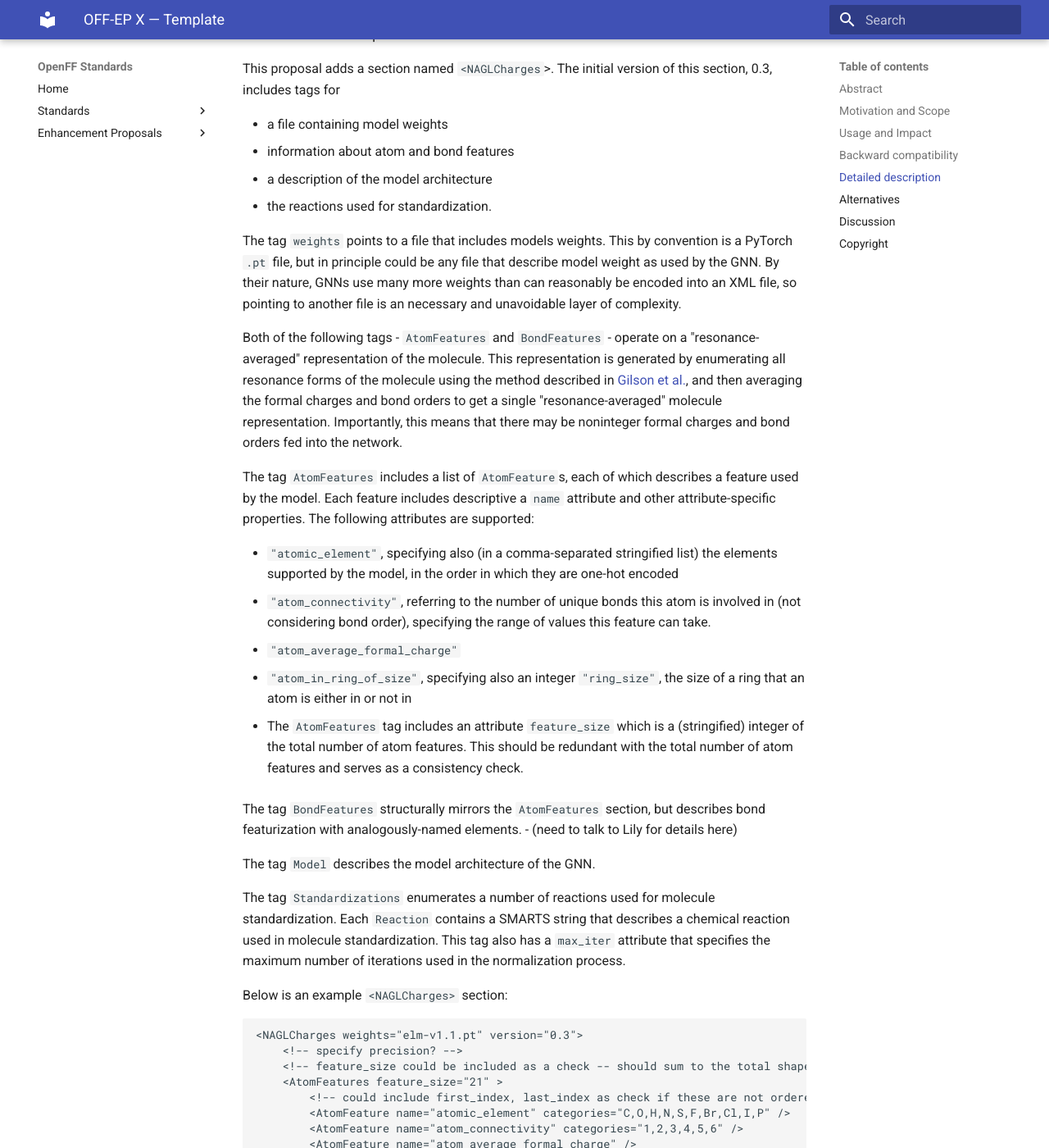
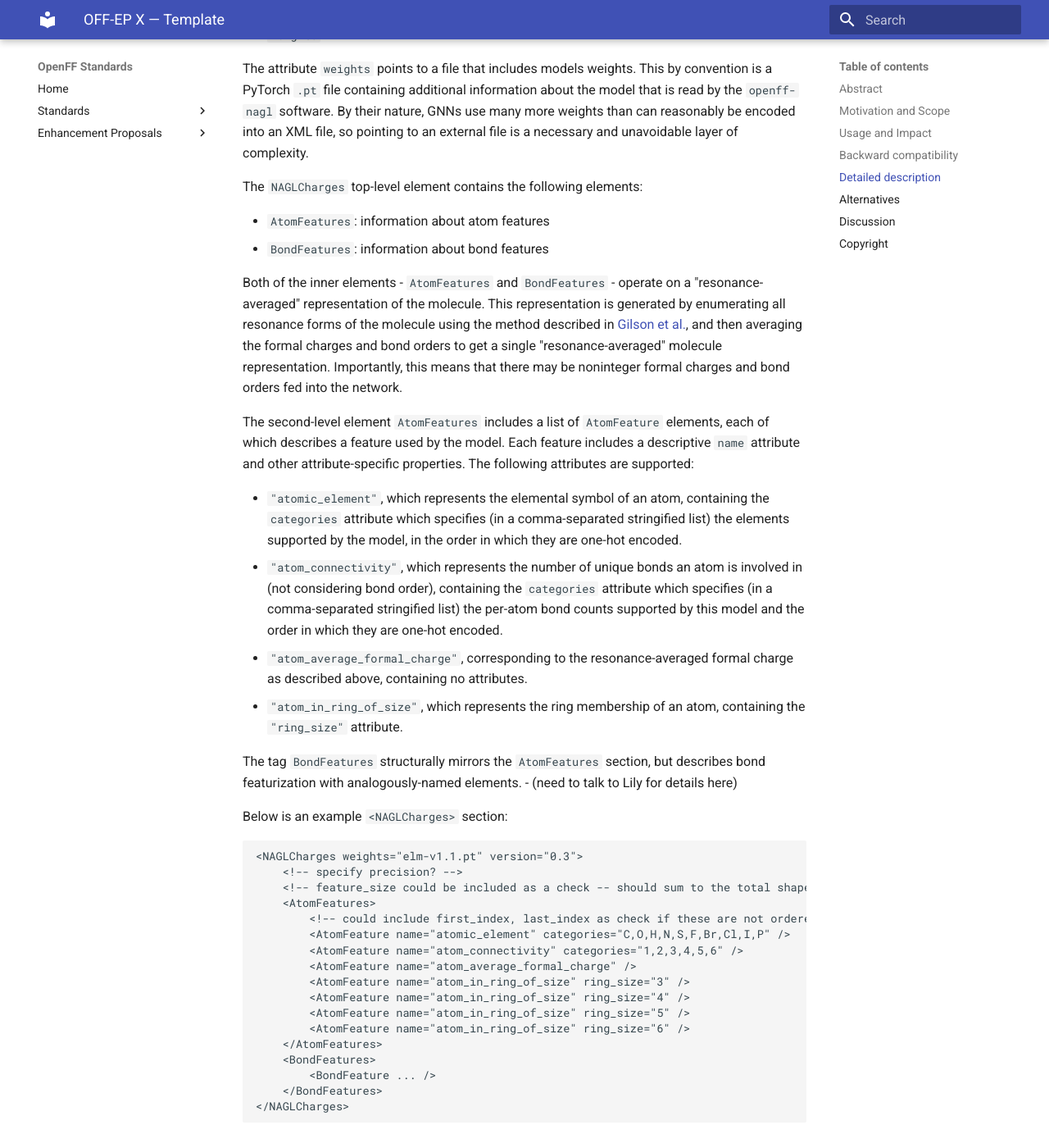
Before and after one commit to openforcefield/standards, an MkDocs documentation site: the page built from docs/enhancement-proposals/off-ep-00XX.md, in a window 1280 px wide and 1400 px high, scrolled down 2430 px. Shown: the whole window at 82% size. Built offline with MkDocs 1.6.1 and Material for MkDocs 9.7.7, drawn with Linux system fonts in a browser that asks for light colours; some of the changed text lies outside the part shown.

Commit message:
more details and clarification

````diff
--- a/docs/enhancement-proposals/off-ep-00XX.md
+++ b/docs/enhancement-proposals/off-ep-00XX.md
@@ -20,20 +20,13 @@ This change adds a `<NAGLCharges>` tag which describes a graph-convolutional neu
 
 ## Motivation and Scope
 
-OpenFF NAGL has built on existing work and trained a GNN that reproduced AM1-BCC partial charges for a substantial set of chemistries. Currently, there is not a canonical method by which these charges can be used in a SMIRNOFF force field. Generating partial charges from a GNN and passing them alongside a SMIRNOFF force field as prespecified charges works but is discouraged as this pathway exists only as a convenience to a user. Using an external tool to assign charges also bypasses the need to specify the contents of the GNN sufficient for somebody else to reimplement them. Developers and users for SMIRNOFF force fields would benefit from information about these GNNs being encoded directly into the force field itself.
+**Motivation:** OpenFF NAGL has built on existing work and trained a GNN that reproduced AM1-BCC ELF10 partial charges for a substantial set of chemistries. Currently, there is not a canonical method by which these GNN-provided charges can be requested in a SMIRNOFF force field. At the moment, a user can generate partial charges from a GNN and pass them to `create_interchange` or `create_openmm_system` alongside a SMIRNOFF force field as prespecified charges. To use GNNs in a flagship force field, this approach is not sufficient, and the SMIRNOFF specification must be updated to include enough information that an external developer have sufficient guidance to implement the charge method themselves.
 
-The changes outlined in this proposal affect any consumer of SMIRNOFF force fields which include `<NAGLCharges>`, which is likely to be the case for `openff-2.3.0` and beyond. Since it is not a required section, force field developers who choose to use other partial charge methods would not be affected. SMIRNOFF implementations must implement `<NAGLCharges>`, by definition, to use force fields that include this section. Existing force fields cannot use this section, so they are not affected.
+**Who this EP would affect:** The changes outlined in this proposal affect any consumer of SMIRNOFF force fields which include `<NAGLCharges>`, which is likely to be the case for `openff-2.3.0` and beyond. Since it is not a required section, force field developers who choose to use other partial charge methods would not be affected. SMIRNOFF implementations must implement `<NAGLCharges>`, by definition, to use force fields that include this section. Existing force fields cannot use this section, so they are not affected.
 
-The introduction of this section lays the groundwork for supporting future models with improved performance and scope. This may include, for example:
+**Changes needed:** The contents of this proposal derive from the current structure of OpenFF NAGL and the model(s) it implements. If this proposal is accepted, OpenFF NAGL will need minor updates to properly check its GNN implementation against the details encoded in a SMIRNOFF force field, but we expect these changes will be minor because the proposed changes derive directly from this software. The OpenFF Toolkit and Interchange will need minor updates to properly support this section and some edge cases that arise from using this section in combination with other section(s) and tools, such as prespecified charges and virtual site parameter which modify charges. Similar tools which also implement the encoded GNN and/or the SMIRNOFF specification more broadly will need similar updates.
 
-- support for more elements
-- improved runtime performance on large and/or complex molecule(s) such as biopolymers
-- modelling of charge methods other than AM1-BCC
-- models employing different architecture, featurization, and/or normalization techniques
-
-OpenFF has produced a reference implementation of this section in its package OpenFF NAGL. The contents of this proposal derive from the current structure of OpenFF NAGL and the model(s) it implements. If this proposal is accepted, OpenFF NAGL will need minor updates to properly check its GNN implementation against the details encoded in a SMIRNOFF force field, but we expect these changes will be minor because the proposed changes derive directly from this software. The OpenFF Toolkit and Interchange will need minor updates to properly support this section and some edge cases that arise from using this section in combination with other section(s) and tools, such as prespecified charges and virtual site parameter which modify charges. Similar tools which also implement the encoded GNN and/or the SMIRNOFF specification more broadly will need similar updates.
-
-This proposal does not include changes or interactions with sections that do not modify partial charges, such as `<vdW>`, `<Constraints>`, `<Bonds>`, `<Angles>`, etc.
+**Interaction with other sections:** This proposal does not include changes or interactions with sections that do not modify partial charges, such as `<vdW>`, `<Constraints>`, `<Bonds>`, `<Angles>`, etc.
 
 `NAGLCharges` fits into the current charge hierarchy as follows (with methods high in the list taking priority over those lower):
 
@@ -43,8 +36,7 @@ This proposal does not include changes or interactions with sections that do not
 - ToolkitAM1BCC charges
 - ChargeIncrementModel charges
 
-
-Future iterations of this section may include direct assignment of partial charges to virtual sites. However in this initial version, there is no special behavior around virtual sites. If the `NAGLCharges` section is present in a force field with virtual sites, NAGL is used to assign initial charges to the molecule, and then virtual sites apply their charge increments on top of those initial charges.
+The initial `0.3` version of the `NAGLCharges` section does have special interactions with virtual sites, though future versions of this section may include direct assignment of partial charges to virtual sites. If the `NAGLCharges` section is present in a force field with virtual sites, NAGL is used to assign initial charges to the molecule, and then virtual sites apply their charge increments on top of those initial charges.
 
 ## Usage and Impact
 
@@ -60,32 +52,32 @@ This proposal adds a new section which does not affect backwards compatibility.
 
 ## Detailed description
 
-This proposal adds a section named `<NAGLCharges`>. The initial version of this section, 0.3,  includes tags for
+This proposal adds a section named `<NAGLCharges`>. The initial version of this section, 0.3, is defined as follows:
 
-- a file containing model weights
-- information about atom and bond features
-- a description of the model architecture
-- the reactions used for standardization.
+The `NAGLCharges` top-level element defines that the force field should use the `openff-nagl` software to assign partial charges. It contains the following  attributes:
 
-The tag `weights` points to a file that includes models weights. This by convention is a PyTorch `.pt` file, but in principle could be any file that describe model weight as used by the GNN. By their nature, GNNs use many more weights than can reasonably be encoded into an XML file, so pointing to another file is an necessary and unavoidable layer of complexity.
+- `version`
+- `weights`
 
-Both of the following tags - `AtomFeatures` and `BondFeatures` - operate on a "resonance-averaged" representation of the molecule. This representation is generated by enumerating all resonance forms of the molecule using the method described in [Gilson et al.](https://pubs.acs.org/doi/10.1021/ci034148o), and then averaging the formal charges and bond orders to get a single "resonance-averaged" molecule representation. Importantly, this means that there may be noninteger formal charges and bond orders fed into the network.
+The attribute `weights` points to a file that includes models weights. This by convention is a PyTorch `.pt` file containing additional information about the model that is read by the `openff-nagl` software. By their nature, GNNs use many more weights than can reasonably be encoded into an XML file, so pointing to an external file is a necessary and unavoidable layer of complexity.
 
-The tag `AtomFeatures` includes a list of `AtomFeature`s, each of which describes a feature used by the model. Each feature includes descriptive a `name` attribute and other attribute-specific properties. The following attributes are supported:
+The `NAGLCharges` top-level element contains the following elements:
 
-- `"atomic_element"`, specifying also (in a comma-separated stringified list) the elements supported by the model, in the order in which they are one-hot encoded
-- `"atom_connectivity"`, referring to the number of unique bonds this atom is involved in (not considering bond order), specifying the range of values this feature can take.
-- `"atom_average_formal_charge"`
-- `"atom_in_ring_of_size"`, specifying also an integer `"ring_size"`, the size of a ring that an atom is either in or not in
+- `AtomFeatures`: information about atom features
+- `BondFeatures`: information about bond features
 
-- The `AtomFeatures` tag includes an attribute `feature_size` which is a (stringified) integer of the total number of atom features. This should be redundant with the total number of atom features and serves as a consistency check.
+Both of the inner elements - `AtomFeatures` and `BondFeatures` - operate on a "resonance-averaged" representation of the molecule. This representation is generated by enumerating all resonance forms of the molecule using the method described in [Gilson et al.](https://pubs.acs.org/doi/10.1021/ci034148o), and then averaging the formal charges and bond orders to get a single "resonance-averaged" molecule representation. Importantly, this means that there may be noninteger formal charges and bond orders fed into the network.
+
+The second-level element `AtomFeatures` includes a list of `AtomFeature` elements, each of which describes a feature used by the model. Each feature includes a descriptive `name` attribute and other attribute-specific properties. The following attributes are supported:
+
+- `"atomic_element"`, which represents the elemental symbol of an atom, containing the `categories` attribute which specifies (in a comma-separated stringified list) the elements supported by the model, in the order in which they are one-hot encoded.
+- `"atom_connectivity"`, which represents the number of unique bonds an atom is involved in (not considering bond order), containing the `categories` attribute which specifies (in a comma-separated stringified list) the per-atom bond counts supported by this model and the order in which they are one-hot encoded.
+- `"atom_average_formal_charge"`, corresponding to the resonance-averaged formal charge as described above, containing no attributes.
+- `"atom_in_ring_of_size"`, which represents the ring membership of an atom, containing the `"ring_size"` attribute.
+
 
 The tag `BondFeatures` structurally mirrors the `AtomFeatures` section, but describes bond featurization with analogously-named elements.
 - (need to talk to Lily for details here)
-
-The tag `Model` describes the model architecture of the GNN.
-
-The tag `Standardizations` enumerates a number of reactions used for molecule standardization. Each `Reaction` contains a SMARTS string that describes a chemical reaction used in molecule standardization. This tag also has a `max_iter` attribute that specifies the maximum number of iterations used in the normalization process.
 
 Below is an example `<NAGLCharges>` section:
 
@@ -93,7 +85,7 @@ Below is an example `<NAGLCharges>` section:
 <NAGLCharges weights="elm-v1.1.pt" version="0.3">
     <!-- specify precision? -->
     <!-- feature_size could be included as a check -- should sum to the total shape of feature tensor -->
-    <AtomFeatures feature_size="21" >
+    <AtomFeatures>
         <!-- could include first_index, last_index as check if these are not ordered -->
         <AtomFeature name="atomic_element" categories="C,O,H,N,S,F,Br,Cl,I,P" />
         <AtomFeature name="atom_connectivity" categories="1,2,3,4,5,6" />
@@ -106,19 +98,6 @@ Below is an example `<NAGLCharges>` section:
     <BondFeatures>
         <BondFeature ... />
     </BondFeatures>
-    <Model version="0.1">
-        <!-- will stuff ever change per layer? Quite possible but also seems like overtuning -->
-        <!-- how to incorporate architecture-specific arguments like aggregation_function? -->
-        <!-- how to appropriately map layer weights and biases from the file to the actual layers? Just indexing? -->
-        <ConvolutionModule activation_function="ReLU" n_hidden_layers="5" architecture="SAGEConv" hidden_feature_size="512" />
-        <ReadoutModule activation_function="Sigmoid" n_hidden_layers="1" hidden_feature_size="128" pooling="atoms" output_features="initial_charge,electronegativity,hardness" postprocess_layer="regularized_compute_partial_charges">
-        </ReadoutModule>
-    </Model>
-    <Standardizations max_iter="200">
-        <Reaction reaction="[N,P,As,Sb;X3:1](=[O,S,Se,Te:2])=[O,S,Se,Te:3]>>[*+1:1](-[*-1:2])=[*:3]" />
-        <Reaction reaction="[S+2:1]([O-:2])([O-:3])>>[S+0:1](=[O-0:2])(=[O-0:3])" />
-        ...
-    </Standardizations>
 </NAGLCharges>
 ```
 
````
Also changed, not shown: other parts of docs/enhancement-proposals/off-ep-00XX.md (+2 -2 lines).
